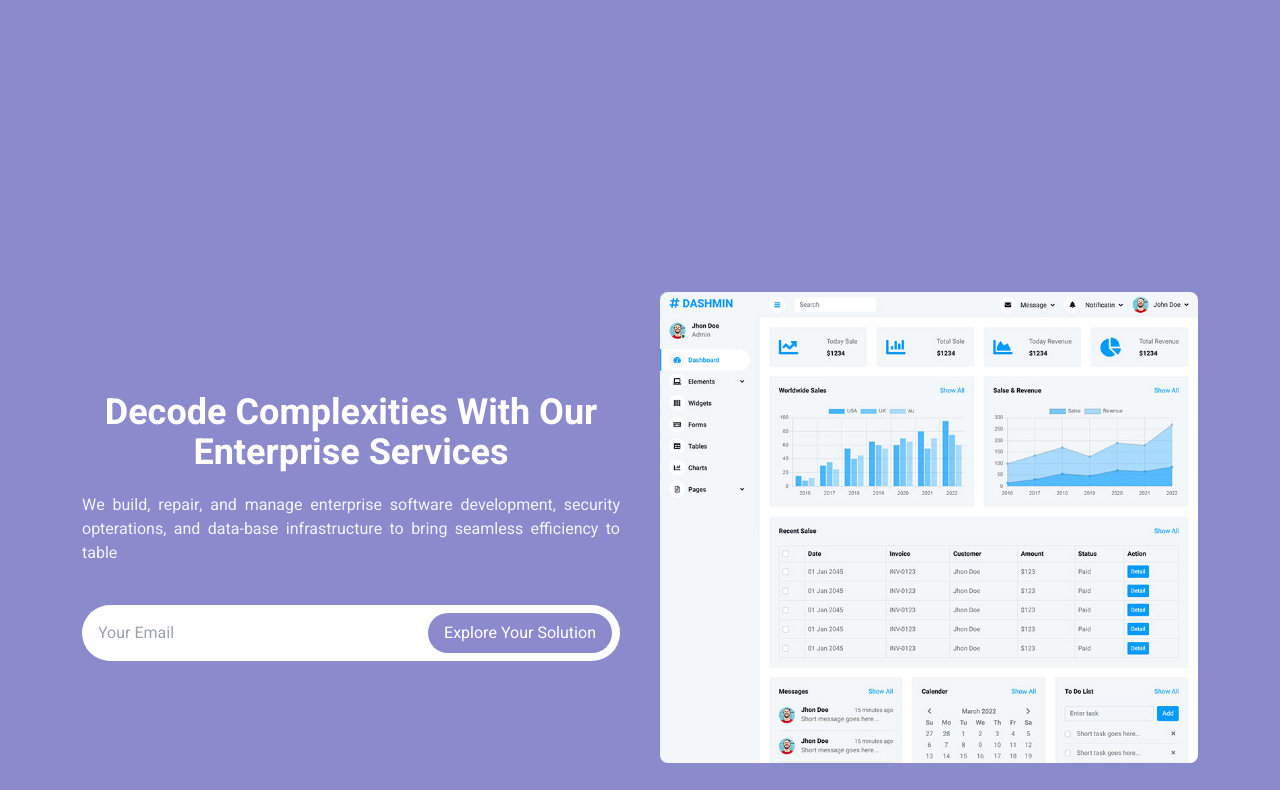
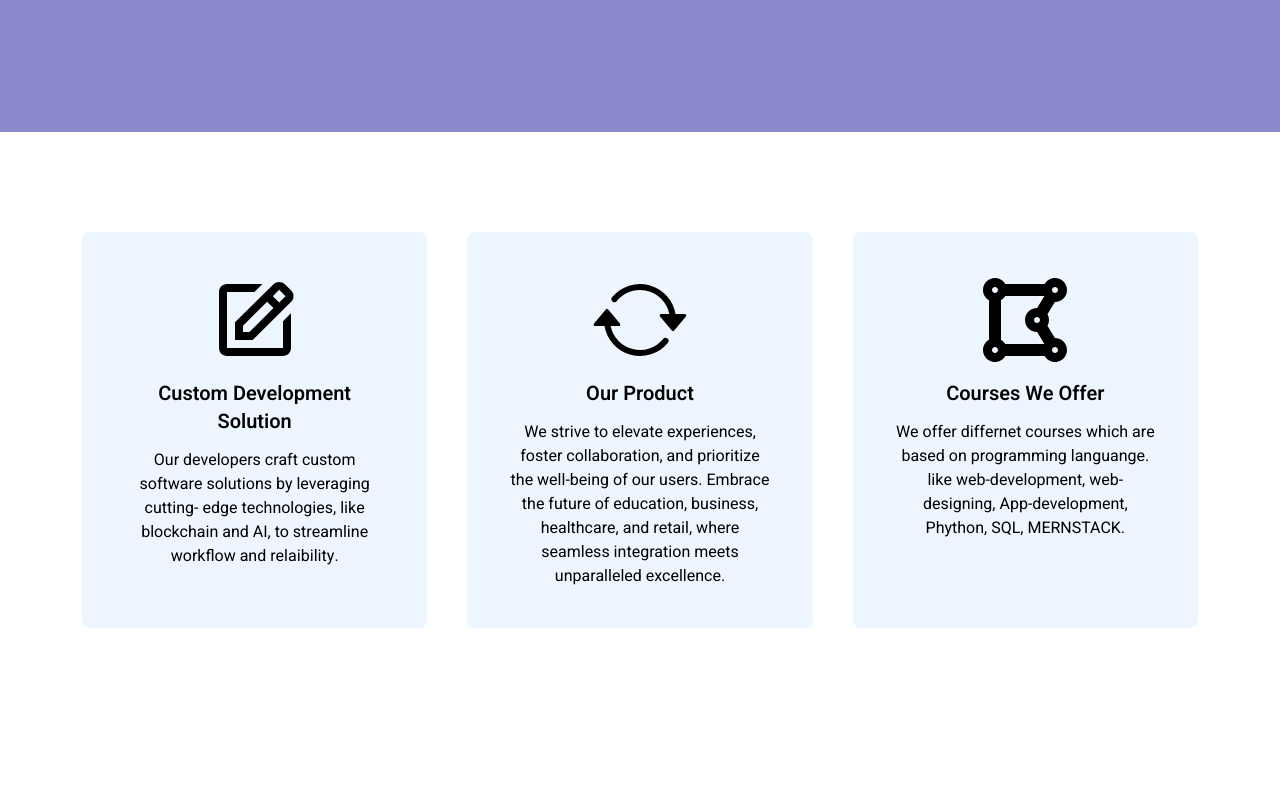
Before and after one commit to muazkhalid936/AtechSole, a React (Vite) app: page / in a window 1280 px wide. Shown: the part 660-1450 px from the top of the page. Built offline with nearby package versions, Linux system fonts and the light colour scheme.

Commit message:
Update Home.jsx

```diff
--- a/src/pages/Home.jsx
+++ b/src/pages/Home.jsx
@@ -1,5 +1,4 @@
 import React from "react";
-import Hero from "../components/Hero";
 import Services from "../components/Service";
 import Offers from "../components/Offers";
 import Features from "../components/Features";
@@ -10,7 +9,6 @@ const Home = () => {
   return (
     <>
       <div className="home">
-        <Hero />
         <Offers />
         <Features />
         <AdvanceFeature />
```
